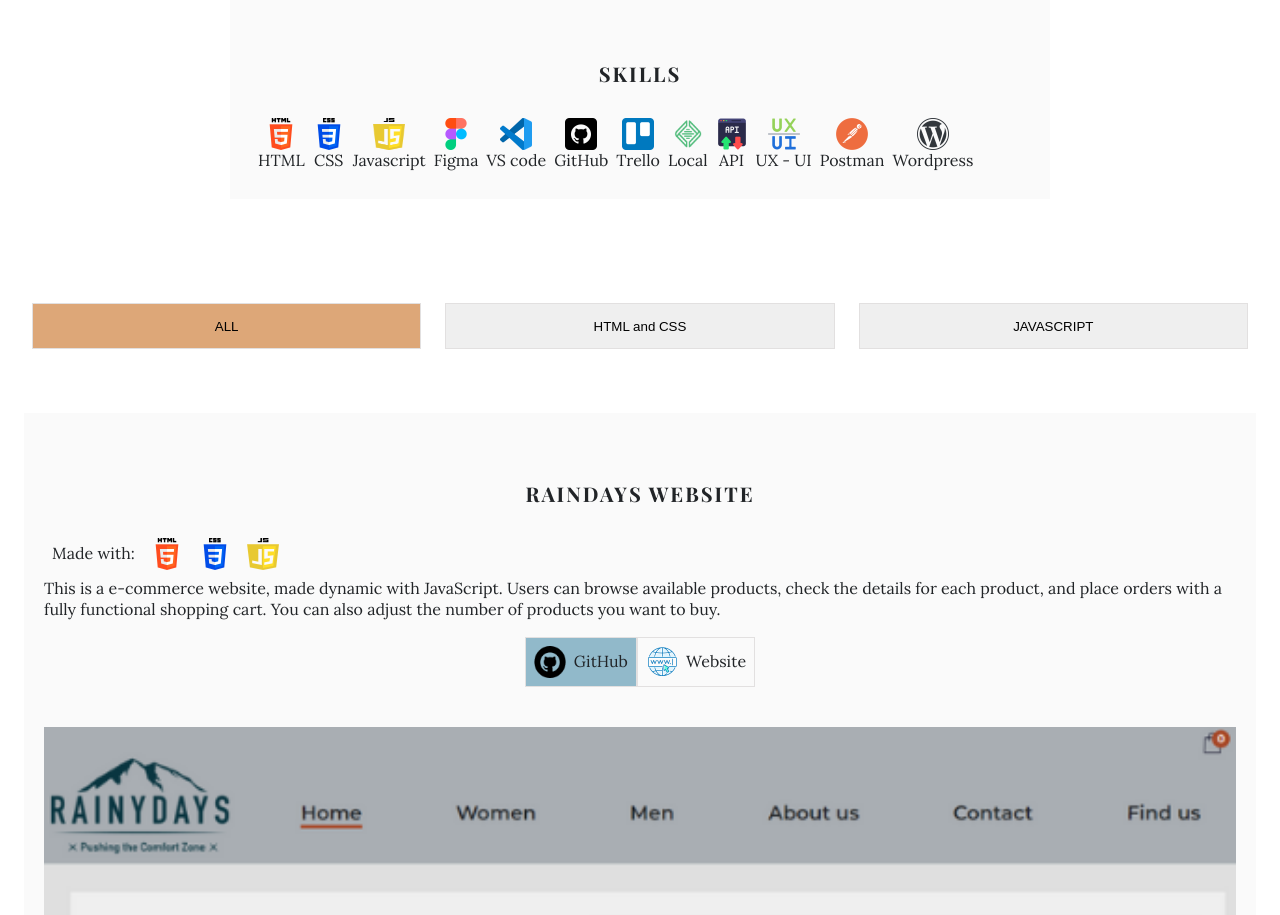
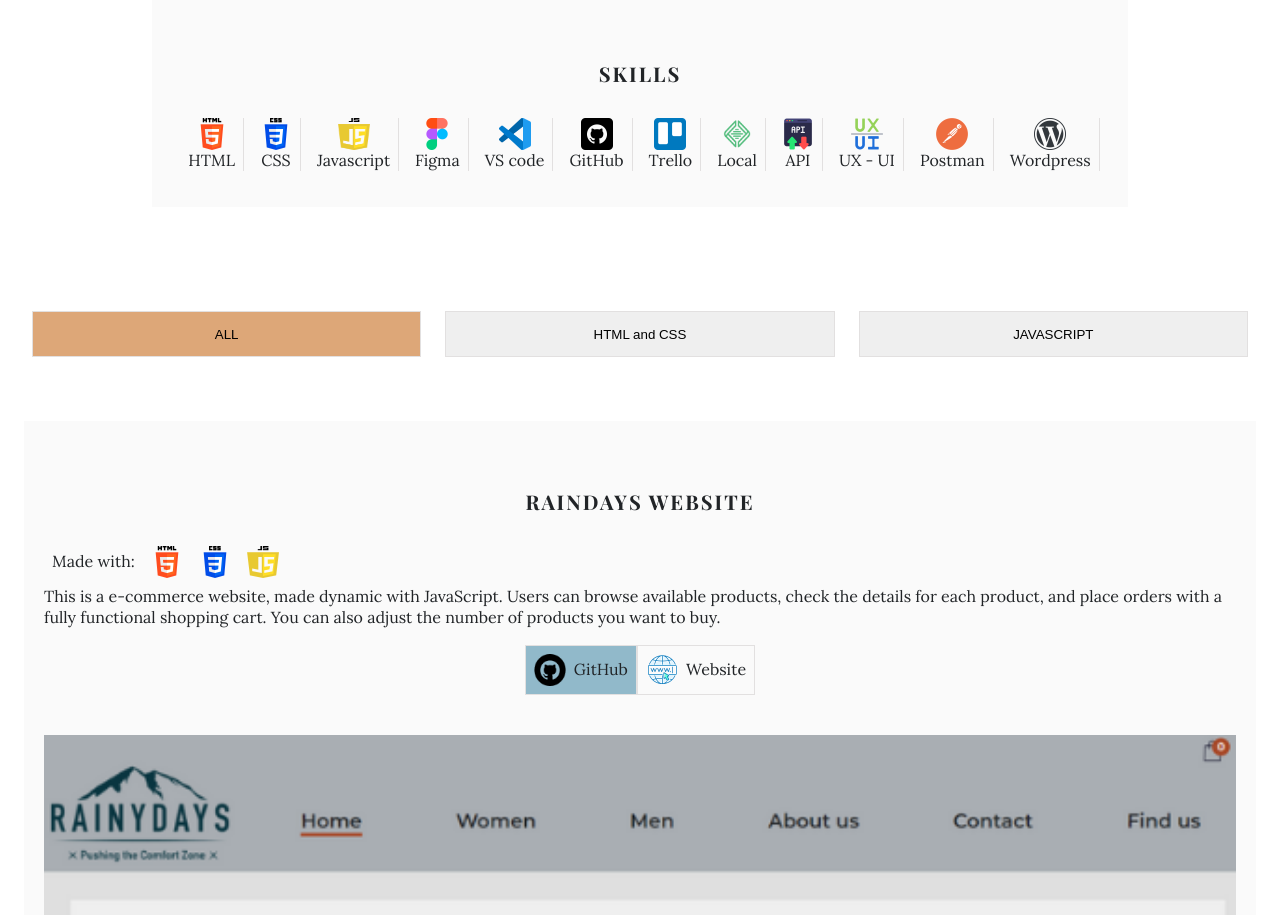
Before and after one commit to FP22FD/FP22FD.github.io, a plain HTML site: page index.html in a window 1280 px wide. Shown: the part 984-1899 px from the top of the page. Drawn offline with Linux system fonts and the light colour scheme.

Commit message:
improve skills readability

```diff
--- a/css/section-skills.css
+++ b/css/section-skills.css
@@ -25,16 +25,12 @@
 }
 
 .icon-collection > div {
-  text-align: center;
+  display: flex;
+  align-items: center;
+  flex-direction: column;
+
+  border-right: 1px solid var(--border-grey-color);
+  padding-right: 8px;
+  padding-left: 8px;
+  margin-bottom: 8px;
 }
-
-/* -------------------------------------- */
-
-/* screen from 375px to 1340px */
-@media only screen and (max-width: 1340px) {
-  .icon-collection > div {
-    display: flex;
-    align-items: center;
-    flex-direction: column;
-  }
-}
```
